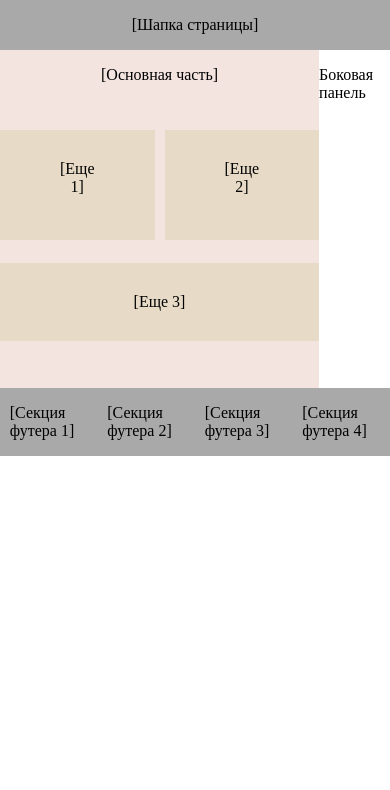
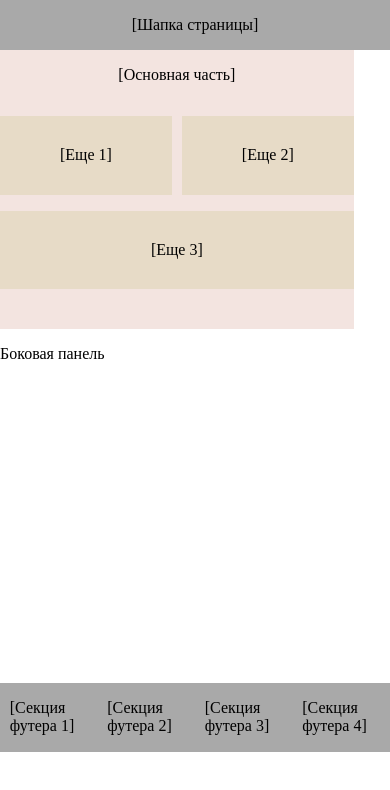
Before and after one commit to PolinaPanyukova/Week7_2, a plain HTML site: page index.html in a window 390 px wide. Drawn offline with Linux system fonts and the light colour scheme.

Commit message:
adaptive

```diff
--- a/style.css
+++ b/style.css
@@ -31,6 +31,7 @@ aside {
     padding-top: 16px;
     display: grid;
     justify-content: center;
+    min-height: calc(100vh - 60vh);
 }
 
 .kn {
@@ -63,3 +64,11 @@ margin-bottom: 40px;
     height: 100%;
     justify-content: space-around;
   }
+
+  @media screen and (max-width: 400px) {
+    .main {
+        display: flex;
+    flex-wrap: wrap;
+    }
+
+  }
```
